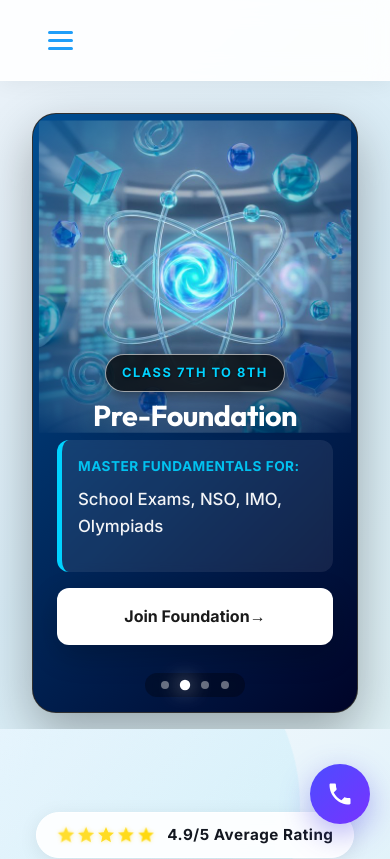
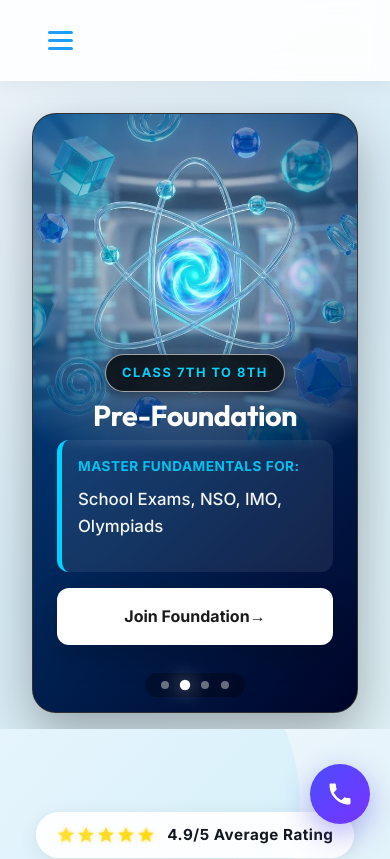
Before and after one commit to abhimanyusingh18/fastedu-revamp, a Next.js app: page / in a window 390 px wide. Shown: the top 859 px of the page. Built offline with nearby package versions, Linux system fonts and the light colour scheme.

Commit message:
more responsiveness

```diff
--- a/src/components/ProgramHeroCards.module.css
+++ b/src/components/ProgramHeroCards.module.css
@@ -286,6 +286,15 @@
         margin-top: 0;
     }
 
+    /* Boost visual weight for Pre-Foundation, Foundation, and Competitive slides on mobile */
+    .slide:nth-child(n+2) .bannerImage {
+        transform: scale(1.05);
+    }
+
+    .slide:nth-child(n+2).active .bannerImage {
+        transform: scale(1.1);
+    }
+
     /* Content - Relative on top */
     .content {
         position: relative;
```
